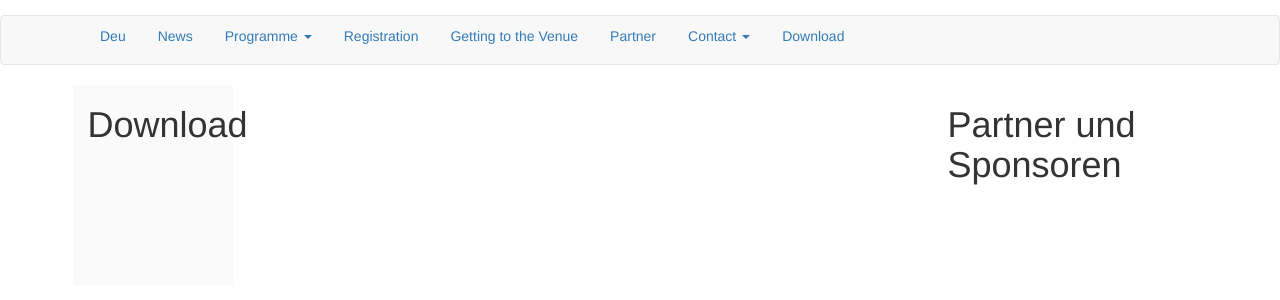
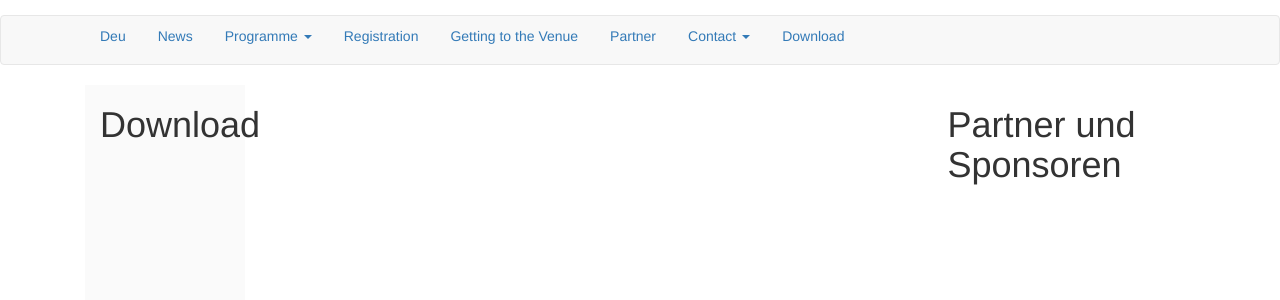
Before and after one commit to susedev/test, a Jekyll site: the page built from download.html, in a window 1280 px wide. Shown: the part 152-452 px from the top of the page. Built offline with Jekyll 4.4.1, drawn with Linux system fonts in a browser that asks for light colours; nearby versions of some CDN libraries.

Commit message:
Update page.html

```diff
--- a/_layouts/page.html
+++ b/_layouts/page.html
@@ -12,7 +12,7 @@ layout: base
 
   <div class="row">
     <div class="col-md-2">
-      <div class="container" style="width: 160px; height: 200px; box-sizing: border-box; background-color: #FAFAFA; border-color: margin-left: 15px;">
+      <div class="container" style="width: 160px; height: 2000px; box-sizing: border-box; background-color: #FAFAFA; border-color:#E7E7E7; margin-left: 15px;">
        <h1>{{ page.title }}</h1>
     </div>
     </div>
```
